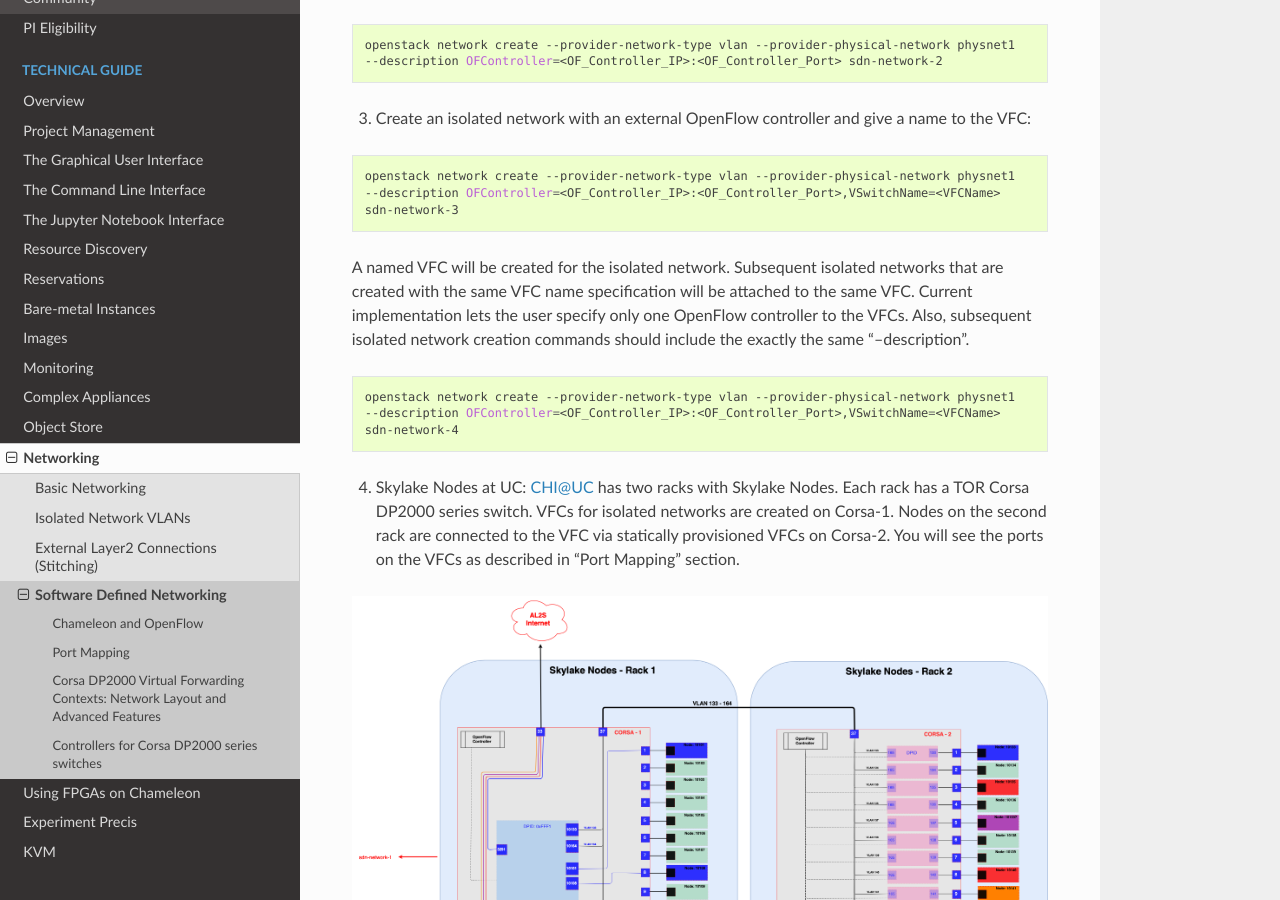
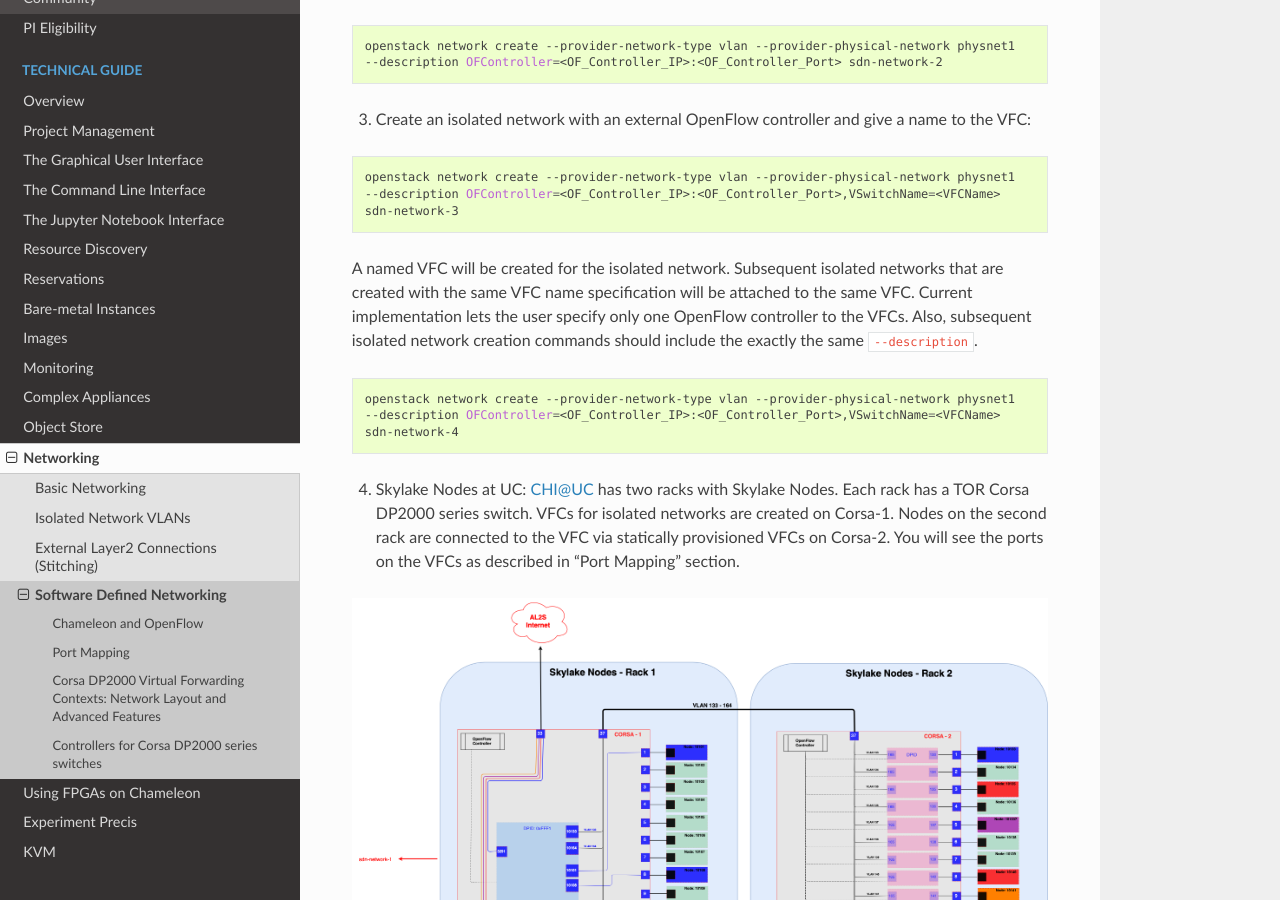
Before and after one commit to ChameleonCloud/docs, a Sphinx documentation site: the page built from source/technical/networks/networks_sdn.rst, in a window 1280 px wide and 900 px high, scrolled down 6207 px. Built offline with Sphinx 7.4.7 and the Read the Docs theme 2.0.0, drawn with Linux system fonts in a browser that asks for light colours; some of the changed text lies outside the part shown.

```diff
--- a/source/technical/networks/networks_sdn.rst
+++ b/source/technical/networks/networks_sdn.rst
@@ -37,7 +37,7 @@ Specifying an OpenFlow controller for your private network is just a special cas
 
 Alert: Currently it is not possible to specify an OpenFlow controller using the Horizon portal.  However, OpenFlow networks with tenant owned controllers can be created using Heat templates which integrate the instructions below.
 
-Using the CLI, an external OpenFlow controller (IP and port) can be specified on the command line using the "--description" field as shown below. Creating the subnet and router is the same as any other Chameleon network.
+Using the CLI, an external OpenFlow controller (IP and port) can be specified on the command line using the ``--description`` field as shown below. Creating the subnet and router is the same as any other Chameleon network.
 
 .. code-block:: bash
 
@@ -279,7 +279,7 @@ Users are able to specify an external OpenFlow controller and can assign a name
    --description OFController=<OF_Controller_IP>:<OF_Controller_Port>,VSwitchName=<VFCName>
    sdn-network-3
 
-A named VFC will be created for the isolated network. Subsequent isolated networks that are created with the same VFC name specification will be attached to the same VFC. Current implementation lets the user specify only one OpenFlow controller to the VFCs. Also, subsequent isolated network creation commands should include the exactly the same "--description".
+A named VFC will be created for the isolated network. Subsequent isolated networks that are created with the same VFC name specification will be attached to the same VFC. Current implementation lets the user specify only one OpenFlow controller to the VFCs. Also, subsequent isolated network creation commands should include the exactly the same ``--description``.
 
 .. code-block:: bash
 
```
